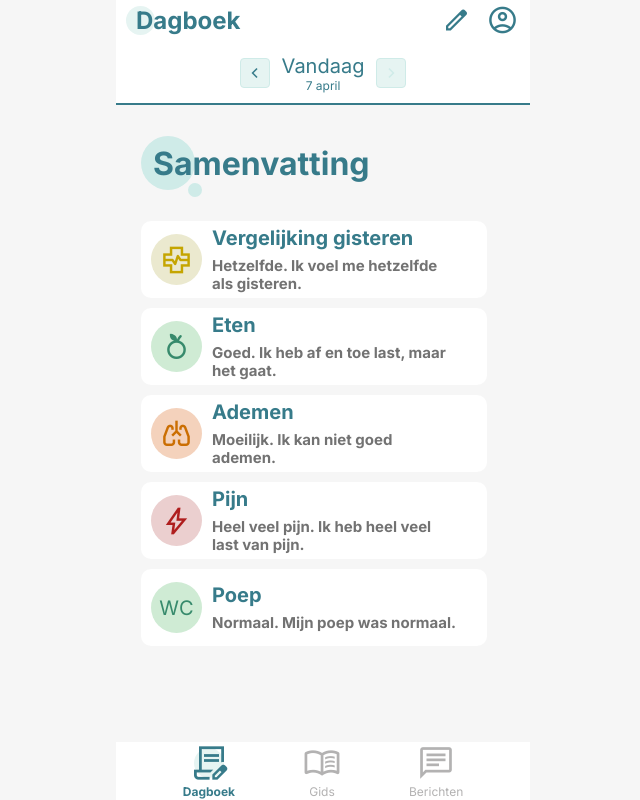
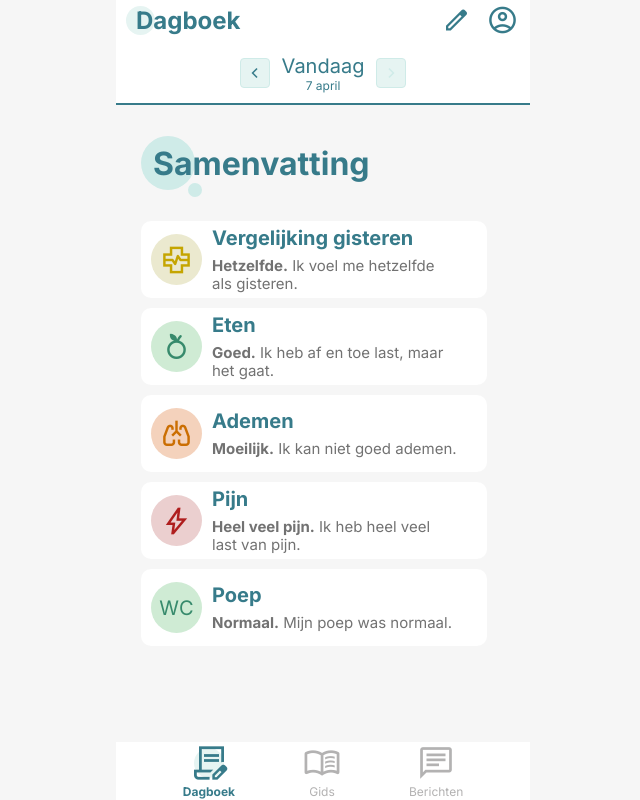
Before and after one commit to plieverse/herstelgids, a React (Vite) app in the folder client/: page /dagboek/samenvatting in a window 1280 px wide. Shown: the whole page, without its empty margins (317-957 px from the left). Built offline with nearby package versions, Linux system fonts and the light colour scheme; no server answers.

Commit message:
Fix summary answer text: bold label + regular description for all 5 rows
Co-Authored-By: Claude Sonnet 4.6 <noreply@anthropic.com>

```diff
--- a/client/src/pages/diary/DiaryIngevuldPage.jsx
+++ b/client/src/pages/diary/DiaryIngevuldPage.jsx
@@ -9,7 +9,8 @@ const SUMMARY_ROWS = [
   {
     id: 1,
     category: 'Vergelijking gisteren',
-    answer: 'Hetzelfde. Ik voel me hetzelfde als gisteren.',
+    answerBold: 'Hetzelfde.',
+    answerNormal: ' Ik voel me hetzelfde als gisteren.',
     circleColor: '#EBE9CF',
     iconColor: '#C5A500',
     icon: 'health_metrics',
@@ -18,7 +19,8 @@ const SUMMARY_ROWS = [
   {
     id: 2,
     category: 'Eten',
-    answer: 'Goed. Ik heb af en toe last, maar het gaat.',
+    answerBold: 'Goed.',
+    answerNormal: ' Ik heb af en toe last, maar het gaat.',
     circleColor: '#CFEBD4',
     iconColor: '#378A6C',
     icon: 'nutrition',
@@ -27,7 +29,8 @@ const SUMMARY_ROWS = [
   {
     id: 3,
     category: 'Ademen',
-    answer: 'Moeilijk. Ik kan niet goed ademen.',
+    answerBold: 'Moeilijk.',
+    answerNormal: ' Ik kan niet goed ademen.',
     circleColor: '#F4D2BC',
     iconColor: '#CB6E02',
     icon: 'pulmonology',
@@ -36,7 +39,8 @@ const SUMMARY_ROWS = [
   {
     id: 4,
     category: 'Pijn',
-    answer: 'Heel veel pijn. Ik heb heel veel last van pijn.',
+    answerBold: 'Heel veel pijn.',
+    answerNormal: ' Ik heb heel veel last van pijn.',
     circleColor: '#EBCFCF',
     iconColor: '#AF1E1E',
     icon: 'bolt',
@@ -45,7 +49,8 @@ const SUMMARY_ROWS = [
   {
     id: 5,
     category: 'Poep',
-    answer: 'Normaal. Mijn poep was normaal.',
+    answerBold: 'Normaal.',
+    answerNormal: ' Mijn poep was normaal.',
     circleColor: '#CFEBD4',
     iconColor: '#378A6C',
     icon: 'WC',
@@ -306,12 +311,12 @@ export default function DiaryIngevuldPage() {
               </div>
               <div style={{
                 fontFamily: 'Inter',
-                fontWeight: 700,
                 fontSize: '15px',
                 lineHeight: '18px',
                 color: '#727272',
               }}>
-                {row.answer}
+                <span style={{ fontWeight: 700 }}>{row.answerBold}</span>
+                <span style={{ fontWeight: 400 }}>{row.answerNormal}</span>
               </div>
             </div>
           </div>
```
